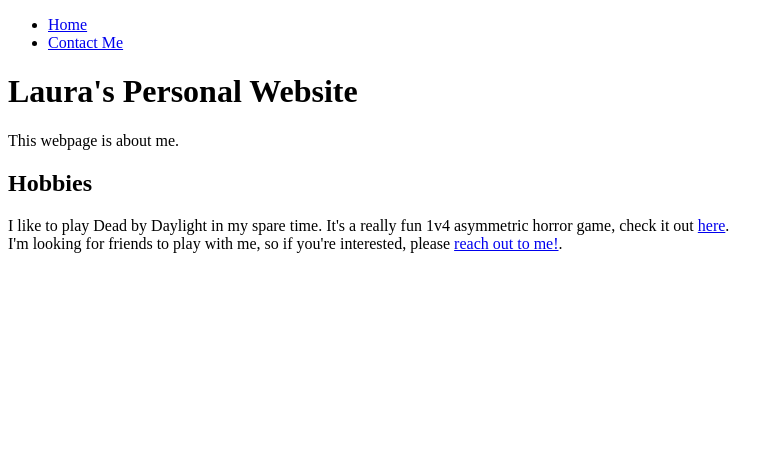
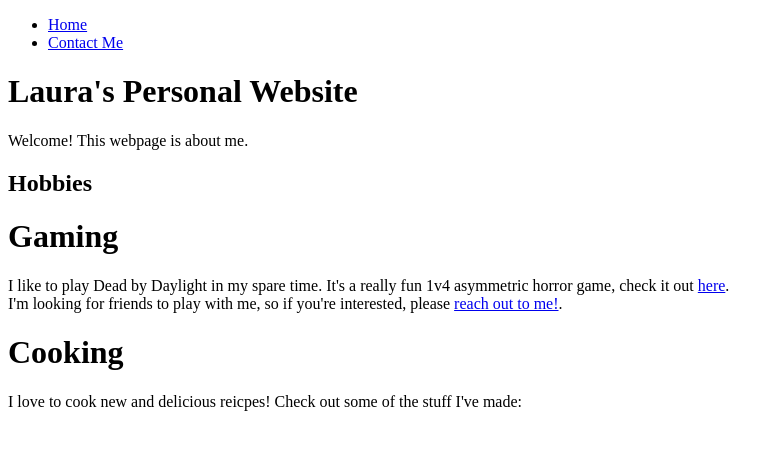
Before and after one commit to laura1945/Personal-Website, a plain HTML site: page index.html in a window 1280 px wide. Shown: the whole page, without its empty margins (0-780 px from the left). Drawn offline with Linux system fonts and the light colour scheme.

Commit message:
Update index.html

```diff
--- a/index.html
+++ b/index.html
@@ -15,16 +15,21 @@
         Laura's Personal Website
       </h1>
       <p>
-        This webpage is about me.
+        Welcome! This webpage is about me.
       </p>
     </header>
     <main>
       <h2>
         Hobbies
       </h2>
+      <h1> Gaming </h1>
       <p>
         I like to play Dead by Daylight in my spare time. It's a really fun 1v4 asymmetric horror game, check it out <a href="https://deadbydaylight.com/" target="_blank">here</a>. <br>
-        I'm looking for friends to play with me, so if you're interested, please <a href="contact.html" target="_blank">reach out to me!</a>.
+        I'm looking for friends to play with me, so if you're interested, please <a href="contact.html">reach out to me!</a>.
+      </p>
+      <h1> Cooking </h1>
+      <p>
+        I love to cook new and delicious reicpes! Check out some of the stuff I've made:
       </p>
 
     </main>
```
